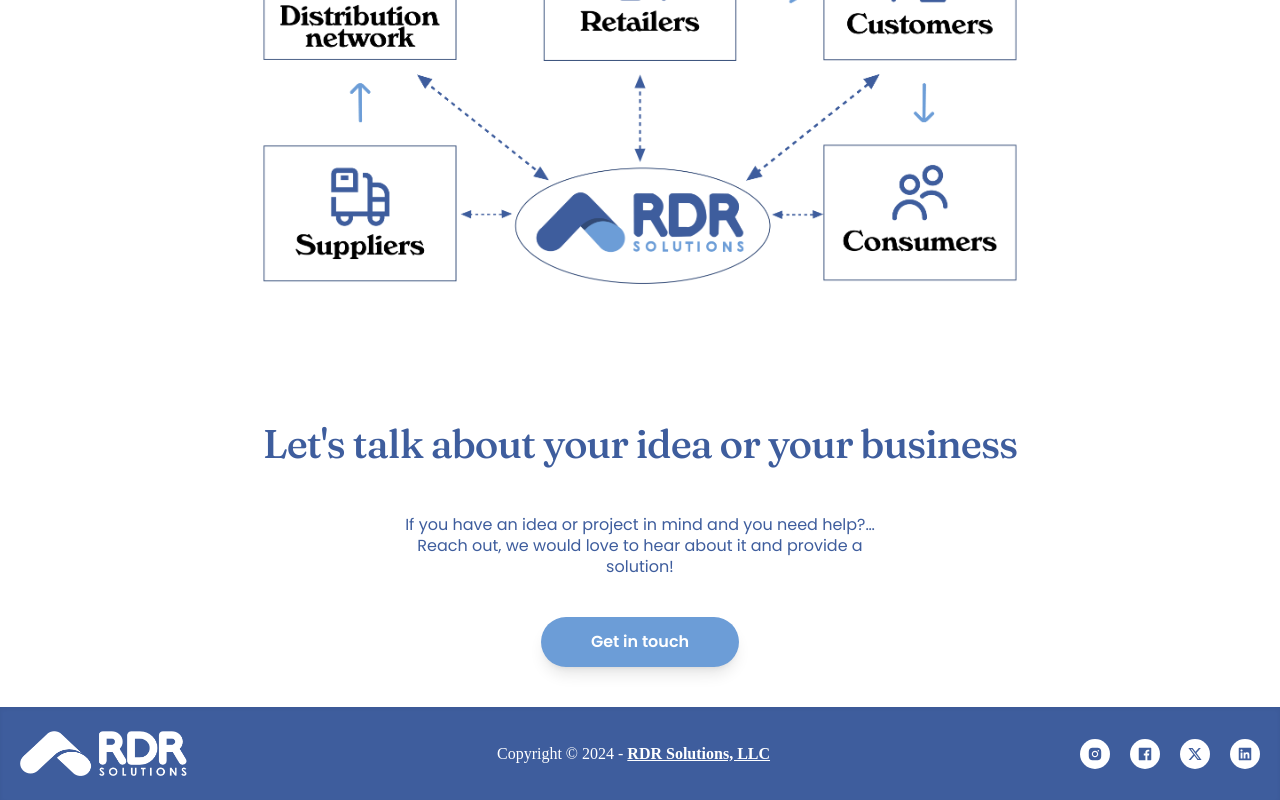
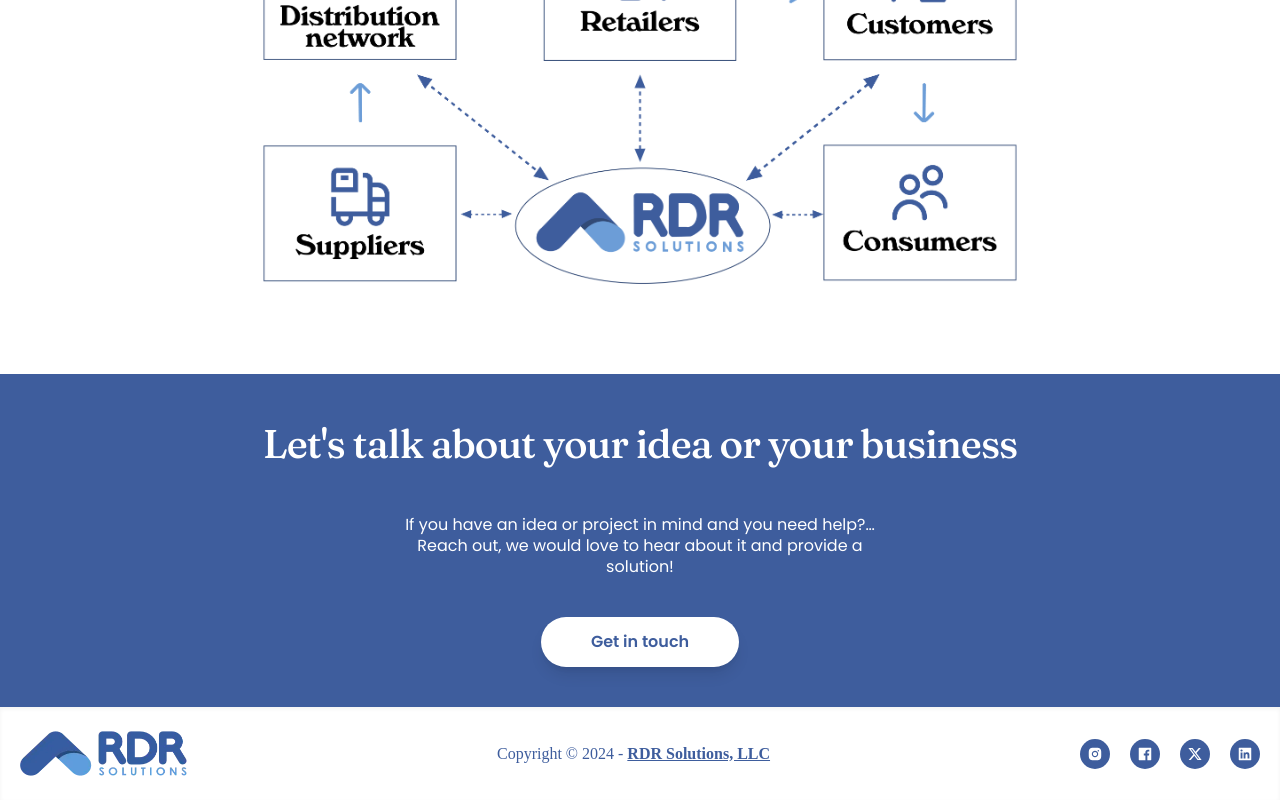
Before and after one commit to JoseAngel1196/rdr-solutions, a Next.js app: page / in a window 1280 px wide. Shown: the part 1994-2794 px from the top of the page. Built offline with nearby package versions, Linux system fonts and the light colour scheme.

Commit message:
Changed colors in footer and Contact Us

```diff
--- a/src/components/ContactUs.jsx
+++ b/src/components/ContactUs.jsx
@@ -4,21 +4,22 @@ const ContactUs = () => {
   return (
     <section
       id="ContactUs"
-      className="flex flex-col justify-center items-center space-y-10 bg-white px-[40px] py-[40px]"
+      className="flex flex-col justify-center items-center space-y-10 px-[40px] py-[40px]"
     >
-      <h2 className="text-center text-[#3E5D9D] font-header font-medium text-[2.5rem] tracking-tight">
+      <h2 className="text-center text-white font-header font-medium text-[2.5rem] tracking-tight">
         Let&apos;s talk about your idea or your business
       </h2>
 
-      <p className="text-center max-w-lg text-[#3E5D9D] text-base font-normal font-sans leading-[21px] select-none">
-      If you have an idea or project in mind and you need help?…Reach out, we would love to hear about it and provide a solution!
+      <p className="text-center max-w-lg text-white text-base font-normal font-sans leading-[21px] select-none">
+        If you have an idea or project in mind and you need help?…Reach out, we
+        would love to hear about it and provide a solution!
       </p>
 
       <Link
         href="/contact"
-        className="px-[50px] py-[15px] bg-[#6C9DD7] rounded-[35px] shadow-lg"
+        className="px-[50px] py-[15px] bg-white rounded-[35px] shadow-lg"
       >
-        <p className="text-center text-white text-base font-semibold font-sans leading-tight">
+        <p className="text-center text-[#3E5D9D] text-base font-semibold font-sans leading-tight">
           Get in touch
         </p>
       </Link>
--- a/src/components/Footer.jsx
+++ b/src/components/Footer.jsx
@@ -34,8 +34,10 @@ const Footer = () => {
   return (
     <footer
       className={`${
-        pathname === "/contact" ? "bg-[#3E5D9D] 2xl:bg-white" : "bg-[#3E5D9D]"
-      } flex flex-col md:flex-row justify-center md:justify-between items-center py-[24px] px-[20px] gap-[24px] text-white mt-auto lg:max-h-[100px] shadow-inner`}
+        pathname === "/contact"
+          ? "bg-[#3E5D9D] text-white 2xl:bg-white"
+          : "bg-white text-[#3E5D9D]"
+      } flex flex-col md:flex-row justify-center md:justify-between items-center py-[24px] px-[20px] gap-[24px] mt-auto lg:max-h-[100px] shadow-inner`}
     >
       <Image
         alt="logo"
@@ -44,7 +46,7 @@ const Footer = () => {
             ? isWideScreen
               ? "/assets/images/Logo.webp"
               : "/assets/images/LogoBlue.webp"
-            : "/assets/images/LogoBlue.webp"
+            : "/assets/images/Logo.webp"
         }`}
         width={315}
         height={90}
@@ -52,7 +54,7 @@ const Footer = () => {
         className="w-[167px] h-[45px]"
       />
 
-      <span className={`${pathname === "/contact" && "2xl:text-[#3E5D9D]"}`}>
+      <span className={"2xl:text-[#3E5D9D]"}>
         Copyright © {new Date().getFullYear()} -{" "}
         <span className="font-bold underline">RDR Solutions, LLC</span>
       </span>
@@ -61,56 +63,96 @@ const Footer = () => {
         <Link
           href="https://www.instagram.com/rdrsolutions/"
           className={`${
-            pathname === "/contact" ? "bg-[#3E5D9D]" : "bg-white"
+            pathname === "/contact"
+              ? isWideScreen
+                ? "bg-[#3E5D9D]"
+                : "bg-white"
+              : "bg-[#3E5D9D]"
           } p-[7px] rounded-full`}
           target="_blank"
         >
           <AiFillInstagram
             width={16}
             height={16}
-            color={pathname === "/contact" ? "#fff" : "#3E5D9D"}
+            color={`${
+              pathname === "/contact"
+                ? isWideScreen
+                  ? "#fff"
+                  : "#3E5D9D"
+                : "#fff"
+            }`}
           />
         </Link>
 
         <Link
           href="https://www.facebook.com/rdrsolutions/"
           className={`${
-            pathname === "/contact" ? "bg-[#3E5D9D]" : "bg-white"
+            pathname === "/contact"
+              ? isWideScreen
+                ? "bg-[#3E5D9D]"
+                : "bg-white"
+              : "bg-[#3E5D9D]"
           } p-[7px] rounded-full`}
           target="_blank"
         >
           <AiFillFacebook
             width={16}
             height={16}
-            color={pathname === "/contact" ? "#fff" : "#3E5D9D"}
+            color={`${
+              pathname === "/contact"
+                ? isWideScreen
+                  ? "#fff"
+                  : "#3E5D9D"
+                : "#fff"
+            }`}
           />
         </Link>
 
         <Link
           href="https://twitter.com/llcrdr630?s=11&t=FRwx8M6iJRKTDiuo61CEpw"
           className={`${
-            pathname === "/contact" ? "bg-[#3E5D9D]" : "bg-white"
+            pathname === "/contact"
+              ? isWideScreen
+                ? "bg-[#3E5D9D]"
+                : "bg-white"
+              : "bg-[#3E5D9D]"
           } p-[7px] rounded-full`}
           target="_blank"
         >
           <RiTwitterXFill
             width={16}
             height={16}
-            color={pathname === "/contact" ? "#fff" : "#3E5D9D"}
+            color={`${
+              pathname === "/contact"
+                ? isWideScreen
+                  ? "#fff"
+                  : "#3E5D9D"
+                : "#fff"
+            }`}
           />
         </Link>
 
         <Link
           href="https://www.linkedin.com/in/rdr-solutions-llc-4b8333191/"
           className={`${
-            pathname === "/contact" ? "bg-[#3E5D9D]" : "bg-white"
+            pathname === "/contact"
+              ? isWideScreen
+                ? "bg-[#3E5D9D]"
+                : "bg-white"
+              : "bg-[#3E5D9D]"
           } p-[7px] rounded-full`}
           target="_blank"
         >
           <AiFillLinkedin
             width={16}
             height={16}
-            color={pathname === "/contact" ? "#fff" : "#3E5D9D"}
+            color={`${
+              pathname === "/contact"
+                ? isWideScreen
+                  ? "#fff"
+                  : "#3E5D9D"
+                : "#fff"
+            }`}
           />
         </Link>
       </span>
--- a/src/components/Form.jsx
+++ b/src/components/Form.jsx
@@ -110,7 +110,7 @@ const Form = () => {
 
                 <span className="flex items-center space-x-4">
                   <IoLocationSharp />
-                  <Link href="https://maps.app.goo.gl/hU1Npt2drATq1ogC7">
+                  <Link href="https://maps.app.goo.gl/hU1Npt2drATq1ogC7" target="_blank">
                     175 SW, 7TH St Suite 1815, Miami FL 33130, USA
                   </Link>
                 </span>
```
